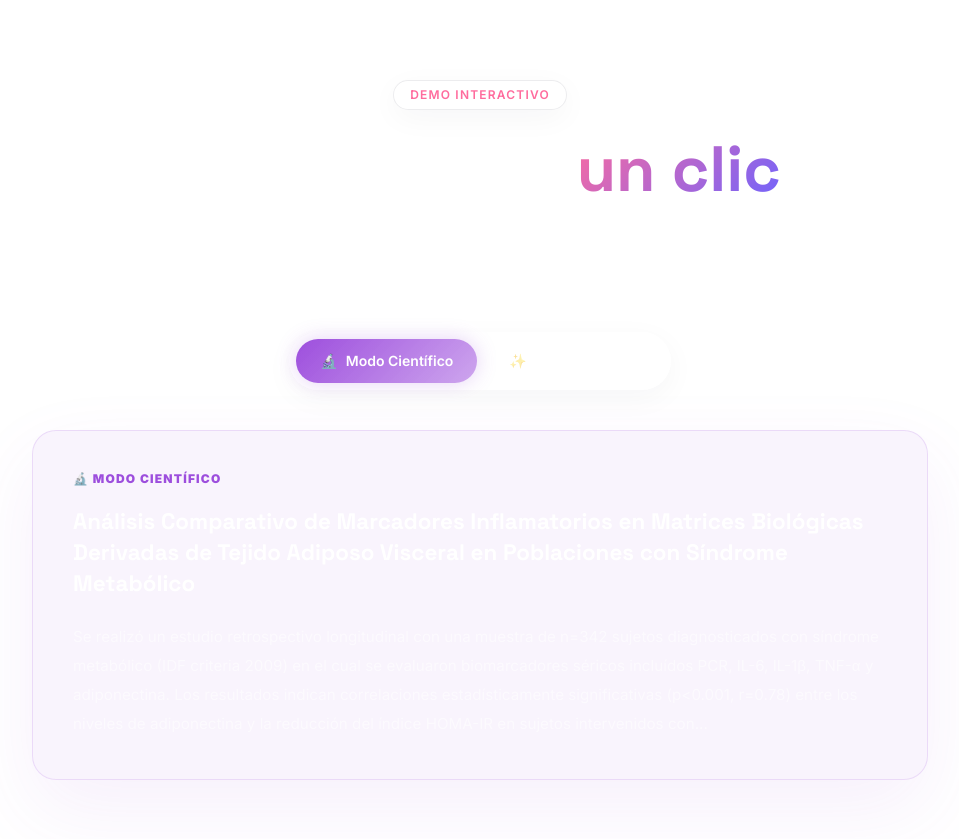
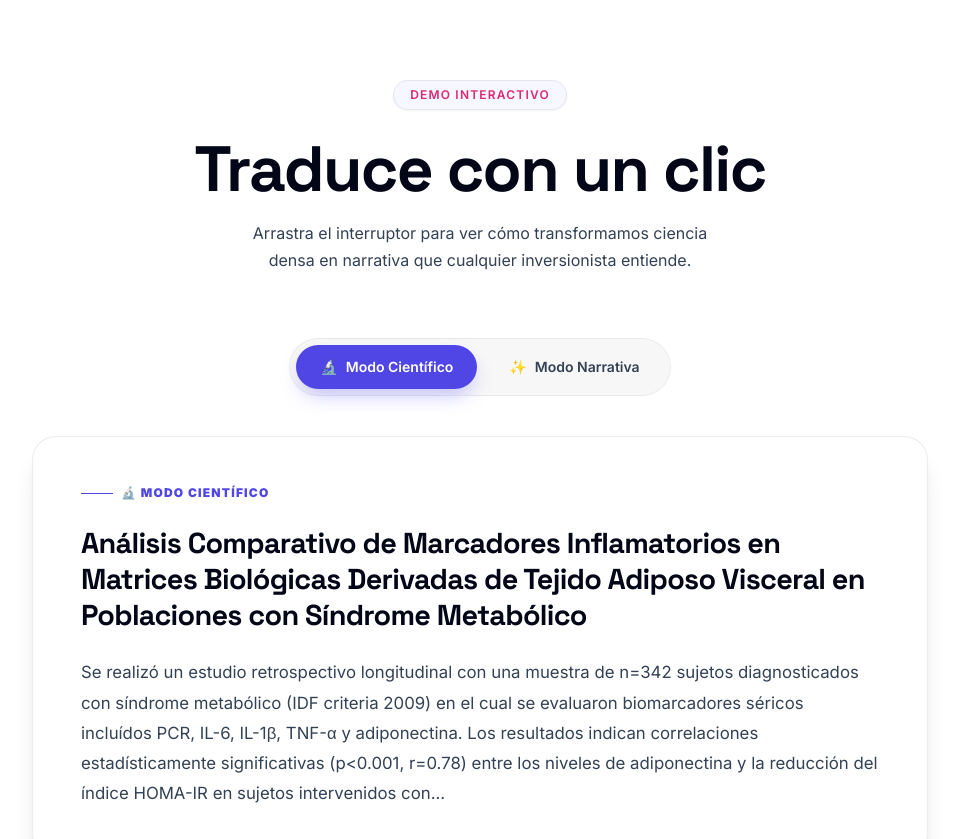
Before and after one commit to jordanmarles-uv/Colectivo, a Next.js app in the folder 05_Sitio_Web_Oficial/frontend/: page / in a window 1280 px wide. Shown: the part 4420-5259 px from the top of the page, without its empty margins (160-1119 px from the left). Built offline with nearby package versions, Linux system fonts and the light colour scheme.

Commit message:
UI: Refactor TranslatorDemo for theme compatibility and fix contrast

```diff
--- a/05_Sitio_Web_Oficial/frontend/src/components/TranslatorDemo.tsx
+++ b/05_Sitio_Web_Oficial/frontend/src/components/TranslatorDemo.tsx
@@ -8,9 +8,9 @@ const MODES = [
     emoji: "🔬",
     title: "Análisis Comparativo de Marcadores Inflamatorios en Matrices Biológicas Derivadas de Tejido Adiposo Visceral en Poblaciones con Síndrome Metabólico",
     body: "Se realizó un estudio retrospectivo longitudinal con una muestra de n=342 sujetos diagnosticados con síndrome metabólico (IDF criteria 2009) en el cual se evaluaron biomarcadores séricos incluídos PCR, IL-6, IL-1β, TNF-α y adiponectina. Los resultados indican correlaciones estadísticamente significativas (p<0.001, r=0.78) entre los niveles de adiponectina y la reducción del índice HOMA-IR en sujetos intervenidos con...",
-    color: "#9D4EDD",
-    bg: "rgba(157,78,221,0.06)",
-    border: "rgba(157,78,221,0.15)",
+    color: "var(--accent-1)",
+    bg: "var(--bg-secondary)",
+    border: "var(--border-subtle)",
   },
   {
     key: "light",
@@ -18,9 +18,9 @@ const MODES = [
     emoji: "✨",
     title: "Descubrieron que la grasa abdominal puede inflamar el cuerpo como si tuvieras fiebre constante — y así lo frenamos.",
     body: "Investigamos a 342 personas con síndrome metabólico durante 2 años. El hallazgo más poderoso: una proteína llamada 'adiponectina' actúa como un bombero natural del cuerpo. Cuando sus niveles suben, la inflamación cae en picada. Lo revolucionario: identificamos qué estilo de vida la dispara— y lo visualizamos en una sola infografía.",
-    color: "#00D4FF",
-    bg: "rgba(0,212,255,0.06)",
-    border: "rgba(0,212,255,0.15)",
+    color: "var(--accent-2)",
+    bg: "var(--bg-secondary)",
+    border: "var(--border-subtle)",
   },
 ];
 
@@ -28,36 +28,35 @@ export default function TranslatorDemo() {
   const [active, setActive] = useState(0);
 
   return (
-    <section className="relative py-32 px-6 scene">
+    <section className="relative py-32 px-6 scene" id="demo">
       <div className="max-w-4xl mx-auto">
         {/* Header */}
         <div className="text-center mb-16">
-          <div className="inline-block glass neon-border rounded-full px-4 py-1.5 text-xs font-semibold tracking-widest uppercase mb-6"
-            style={{ color: "#FF6B9D" }}>
+          <div className="inline-block border border-accent/20 bg-accent/5 rounded-full px-4 py-1.5 text-xs font-semibold tracking-widest uppercase mb-6 shadow-sm"
+            style={{ color: "var(--accent-3)", borderColor: "var(--glass-border)" }}>
             Demo Interactivo
           </div>
-          <h2 className="font-space font-black mb-4" style={{ fontSize: "clamp(2rem, 5vw, 4rem)", color: "#fff", lineHeight: 1.1 }}>
+          <h2 className="font-space font-black mb-4 tracking-tight" style={{ fontSize: "clamp(2rem, 5vw, 4rem)", color: "var(--text-primary)", lineHeight: 1.1 }}>
             Traduce con{" "}
-            <span style={{ background: "linear-gradient(135deg,#FF6B9D,#6C63FF)", WebkitBackgroundClip: "text", WebkitTextFillColor: "transparent" }}>un clic</span>
+            <span className="gradient-text-3">un clic</span>
           </h2>
-          <p style={{ color: "rgba(255,255,255,0.4)", maxWidth: 500, margin: "0 auto" }}>
+          <p style={{ color: "var(--text-secondary)", maxWidth: 500, margin: "0 auto", lineHeight: 1.7 }}>
             Arrastra el interruptor para ver cómo transformamos ciencia densa en narrativa que cualquier inversionista entiende.
           </p>
         </div>
 
         {/* Toggle */}
         <div className="flex justify-center mb-10">
-          <div className="glass rounded-full p-1.5 flex gap-2" style={{ border: "1px solid rgba(255,255,255,0.08)" }}>
+          <div className="bg-black/[0.03] dark:bg-white/[0.03] rounded-full p-1.5 flex gap-2 border border-black/[0.05] dark:border-white/[0.08]">
             {MODES.map((m, i) => (
               <button
                 key={m.key}
-                data-hover
                 onClick={() => setActive(i)}
-                className="rounded-full px-6 py-3 text-sm font-semibold transition-all duration-400 cursor-none flex items-center gap-2"
+                className="rounded-full px-6 py-3 text-sm font-semibold transition-all duration-400 flex items-center gap-2"
                 style={{
-                  background: active === i ? `linear-gradient(135deg, ${m.color}, ${m.color}80)` : "transparent",
-                  color: active === i ? "#fff" : "rgba(255,255,255,0.4)",
-                  boxShadow: active === i ? `0 0 20px ${m.color}40` : "none",
+                  background: active === i ? m.color : "transparent",
+                  color: active === i ? "#fff" : "var(--text-secondary)",
+                  boxShadow: active === i ? `0 10px 20px -5px ${m.color === 'var(--accent-1)' ? 'rgba(108,99,255,0.4)' : 'rgba(0,212,255,0.4)'}` : "none",
                 }}
               >
                 <span>{m.emoji}</span> {m.label}
@@ -69,33 +68,37 @@ export default function TranslatorDemo() {
         {/* Content card */}
         <div
           key={active}
-          className="rounded-3xl p-10 transition-all duration-500"
+          className="rounded-3xl p-8 md:p-12 transition-all duration-500 bg-white dark:bg-[#0f1015] shadow-xl"
           style={{
-            background: MODES[active].bg,
-            border: `1px solid ${MODES[active].border}`,
-            boxShadow: `0 30px 80px ${MODES[active].color}15`,
+            border: `1px solid var(--border-subtle)`,
             animation: "fadeScaleIn 0.4s ease",
           }}
         >
-          <div className="text-xs font-black tracking-widest uppercase mb-5" style={{ color: MODES[active].color }}>
+          <div className="text-xs font-black tracking-widest uppercase mb-6 flex items-center gap-2" style={{ color: MODES[active].color }}>
+            <span className="w-8 h-[1px]" style={{ background: MODES[active].color }}></span>
             {MODES[active].emoji} {MODES[active].label}
           </div>
           <h3
-            className="font-space font-bold mb-6 leading-snug"
-            style={{ fontSize: "clamp(1rem, 2.5vw, 1.4rem)", color: "#fff" }}
+            className="font-space font-bold mb-6 leading-tight tracking-tight"
+            style={{ fontSize: "clamp(1.2rem, 3vw, 1.8rem)", color: "var(--text-primary)" }}
           >
             {MODES[active].title}
           </h3>
-          <p style={{ color: "rgba(255,255,255,0.55)", lineHeight: 1.9, fontSize: "0.95rem" }}>
+          <p style={{ color: "var(--text-secondary)", lineHeight: 1.8, fontSize: "1.05rem" }}>
             {MODES[active].body}
           </p>
 
           {active === 1 && (
-            <div className="mt-8 flex flex-wrap gap-3">
-              {["🔥 Inflamación crónica", "💊 Adiponectina = Bombero Natural", "📈 Impacto en 342 personas", "🎯 Intervención visualizable"].map(tag => (
-                <span key={tag} className="rounded-full px-4 py-2 text-xs font-semibold"
-                  style={{ background: "rgba(0,212,255,0.1)", color: "#00D4FF", border: "1px solid rgba(0,212,255,0.2)" }}>
-                  {tag}
+            <div className="mt-10 flex flex-wrap gap-3">
+              {[
+                { tag: "🔥 Inflamación crónica", color: "var(--accent-3)" },
+                { tag: "💊 Adiponectina = Bombero Natural", color: "var(--accent-1)" },
+                { tag: "📈 Impacto en 342 personas", color: "var(--accent-2)" },
+                { tag: "🎯 Intervención visualizable", color: "var(--accent-1)" }
+              ].map(item => (
+                <span key={item.tag} className="rounded-xl px-4 py-2 text-xs font-bold border"
+                  style={{ background: "transparent", color: item.color, borderColor: "var(--border-subtle)" }}>
+                  {item.tag}
                 </span>
               ))}
             </div>
@@ -104,7 +107,7 @@ export default function TranslatorDemo() {
 
         <style>{`
           @keyframes fadeScaleIn {
-            from { opacity: 0; transform: translateY(10px) scale(0.98); }
+            from { opacity: 0; transform: translateY(10px) scale(0.99); }
             to { opacity: 1; transform: translateY(0) scale(1); }
           }
         `}</style>
```
